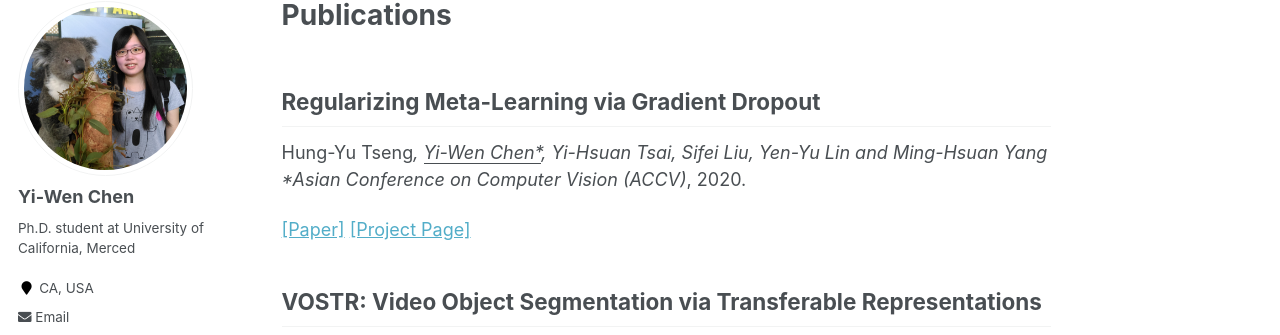
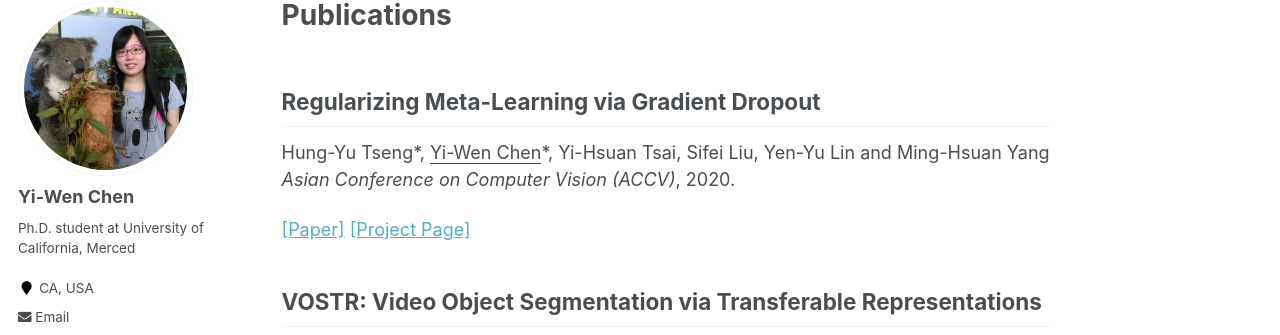
Before and after one commit to wenz116/wenz116.github.io, a Jekyll site: the page built from _pages/publications.md, in a window 1280 px wide and 1277 px high. Shown: the part 117-452 px from the top of the window. Built offline with Jekyll 4.4.1, drawn with Linux system fonts in a browser that asks for light colours.

```diff
--- a/_pages/publications.md
+++ b/_pages/publications.md
@@ -5,7 +5,7 @@ author_profile: true
 ---
 
 ## Regularizing Meta-Learning via Gradient Dropout
-Hung-Yu Tseng*, <ins>Yi-Wen Chen*</ins>, Yi-Hsuan Tsai, Sifei Liu, Yen-Yu Lin and Ming-Hsuan Yang <br />
+Hung-Yu Tseng\*, <ins>Yi-Wen Chen</ins>\*, Yi-Hsuan Tsai, Sifei Liu, Yen-Yu Lin and Ming-Hsuan Yang <br />
 *Asian Conference on Computer Vision (ACCV)*, 2020.
 
 [[Paper]](https://arxiv.org/abs/2004.05859)
```
